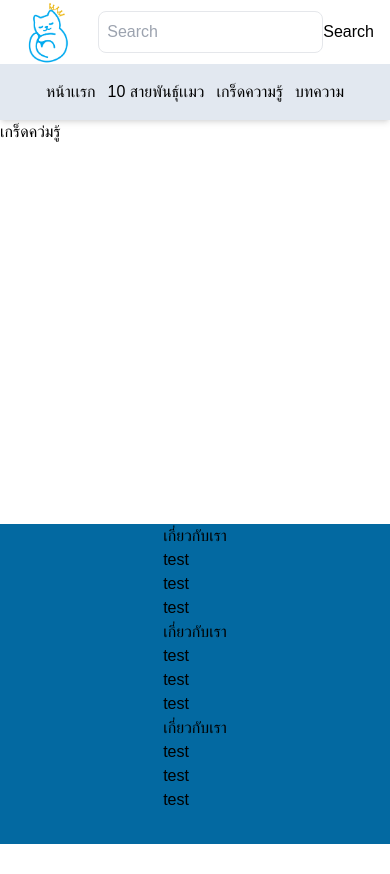
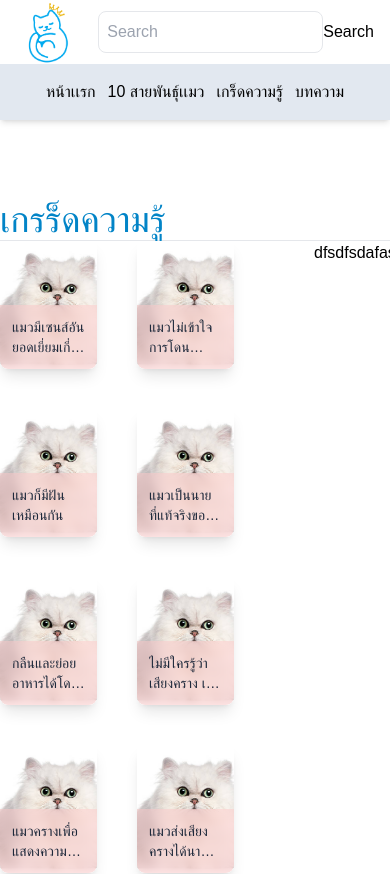
Before and after one commit to YoshidaMasune/kitten_queen-demo-01, a Next.js app: page /knowlage in a window 390 px wide. Shown: the top 874 px of the page. Before the commit the page ends 844 px from the top, so only its background shows below. Built offline with nearby package versions, Linux system fonts and the light colour scheme; a web font is replaced by a local one.

Commit message:
navbar scroll hiden and knowlage

```diff
--- a/components/HeadTitle.tsx
+++ b/components/HeadTitle.tsx
@@ -1,13 +1,13 @@
 import React from 'react';
 
 interface headTitle {
-  th: string;
-  eng: string;
+  th?: string;
+  eng?: string;
 }
 
 function HeadTitle({ th, eng }: headTitle) {
   return (
-    <article className="w-fit mx-auto text-center">
+    <article className="w-fit text-center">
       <h2 className="text-yellow-700 text-xl">{eng}</h2>
       <h1 className="text-sky-600 text-4xl mt-5">{th}</h1>
     </article>
--- a/components/Layout.tsx
+++ b/components/Layout.tsx
@@ -15,12 +15,14 @@ function Layout({ children }: Props) {
         <link rel="icon" href="/logo/logo_cat.png" />
         <title>KQ</title>
       </Head>
-      <div className="flex flex-col h-[100vh]">
-        <div className=" flex-basis-auto">
-          <Navbar />
-        </div>
-        <section className="grow shrink-0 flex-basis-auto">{children}</section>
-        <div className="flex-basis-auto">
+      <div className="flex flex-col ">
+        {/* <div className=" sticky top-0 z-30 w-full basis-auto"> */}
+        <Navbar />
+        {/* </div> */}
+        <section className="grow shrink-0 min-h-[70vh] basis-auto">
+          {children}
+        </section>
+        <div className="basis-auto ">
           <Footer />
         </div>
       </div>
--- a/components/Navbar.tsx
+++ b/components/Navbar.tsx
@@ -1,5 +1,5 @@
 import Link from 'next/link';
-import React from 'react';
+import React, { useEffect, useRef, useState } from 'react';
 import SearchBar from './Searchbar';
 
 interface navLink {
@@ -23,8 +23,34 @@ const NavLink = ({ to, content }: navLink) => {
 };
 
 function Navbar() {
+  const [prevScrollPos, setPrevScrollPos] = useState(0);
+  const [visible, setVisible] = useState(true);
+  const isClient = typeof window === 'object';
+  const windowRef = useRef(isClient ? window : null);
+
+  useEffect(() => {
+    if (!isClient) {
+      return;
+    }
+    const handleScroll = () => {
+      const currentScrollPos = windowRef.current.pageYOffset;
+      const visible = prevScrollPos > currentScrollPos;
+      setPrevScrollPos(currentScrollPos);
+      setVisible(visible);
+    };
+
+    windowRef.current.addEventListener('scroll', handleScroll);
+    return () => {
+      windowRef.current.removeEventListener('scroll', handleScroll);
+    };
+  }, [prevScrollPos, isClient]);
+
   return (
-    <nav className="bg-white sticky top-0 z-30 w-full shadow-md">
+    <nav
+      className={`bg-white sticky  ${
+        visible ? 'top-0' : '-top-[200px]'
+      } z-50 shadow-md transition-all duration-300`}
+    >
       <div className="">
         {/* top bar */}
         <section className="md:container px-4 mx-auto flex justify-between items-center">
--- /dev/null
+++ b/components/blog/BlogLayout.tsx
@@ -0,0 +1,16 @@
+import React from 'react';
+import HeadTitle from '../HeadTitle';
+
+type Props = {
+  children: any;
+};
+
+function BlogLayout({ children }: Props) {
+  return (
+    <div>
+      <div>{children}</div>
+    </div>
+  );
+}
+
+export default BlogLayout;
--- a/components/cat_info/Cat.tsx
+++ b/components/cat_info/Cat.tsx
@@ -7,7 +7,6 @@ type Props = {
   cat?: cat;
 };
 
-interface catContent {}
 
 // comment for this
 
--- a/components/knowlage/Knowlage.tsx
+++ b/components/knowlage/Knowlage.tsx
@@ -1,9 +1,20 @@
+import { knowlage } from '@/data/knowlage';
 import React from 'react';
+import BlogLayout from '../blog/BlogLayout';
+import HeadTitle from '../HeadTitle';
 
-type Props = {};
+type Props = {
+  data?: knowlage;
+};
 
-function Knowlage({}: Props) {
-  return <div>Knowlage</div>;
+function Knowlage({ data }: Props) {
+  return (
+    <div>
+      <h2>{data?.head}</h2>
+      <p>{data?.content}</p>
+      <img src={`${data?.img}`} alt="" />
+    </div>
+  );
 }
 
 export default Knowlage;
--- /dev/null
+++ b/components/knowlage/KnowlageItem.tsx
@@ -0,0 +1,34 @@
+import React from 'react';
+import { knowlage } from '@/data/knowlage';
+import Link from 'next/link';
+
+interface Props {
+  data?: knowlage;
+}
+
+function KnowlageItem({ data }: Props) {
+  return (
+    <div className="rounded-lg  overflow-hidden shadow-lg hover:shadow-sky-300">
+      <Link href={`/knowlage/${data?.id}`}>
+        <div className="relative overflow-hidden">
+          <div className="h-full ">
+            <img
+              src="/cats/persian/06.png"
+              alt=""
+              className="lg:h-64 h-32 object-cover object-center"
+            />
+          </div>
+          <div className="absolute bottom-0 h-2/4  bg-red-200 bg-opacity-50 w-full backdrop-blur-sm">
+            <article className="p-3">
+              <h3 className="text-slate-800 text-sm lg:text-lg text-semibold line-clamp-2">
+                {data?.head}
+              </h3>
+            </article>
+          </div>
+        </div>
+      </Link>
+    </div>
+  );
+}
+
+export default KnowlageItem;
--- a/components/slider/catSlideer/CatSlider.tsx
+++ b/components/slider/catSlideer/CatSlider.tsx
@@ -92,7 +92,7 @@ function CatSlider({}: Props) {
 
   return (
     <div className="my-20 lg:container mx-auto">
-      <div>
+      <div className="w-fit mx-auto">
         <HeadTitle th="10 อันดับสายพันธุ์เเมว" eng="10 bleeds cat" />
       </div>
       <div className="relative w-3/4 mx-auto">
--- a/data/knowlage.ts
+++ b/data/knowlage.ts
@@ -36,26 +36,30 @@ export const knowlage_list: Array<knowlage> = [
   },
   {
     id: 5,
-    head: '',
-    content: '',
+    head: 'กลืนและย่อยอาหารได้โดยไม่ต้องเคี้ยว',
+    content:
+      'อีกหนึ่งเรื่องที่น่าสนใจไม่แพ้กันก็คือ กระเพาะของแมวสามารถย่อยและดูดกลืนอาหารได้โดยไม่ต้องเคี้ยว ซึ่งถือเป็นข่าวดีมากทีเดียวสำหรับเจ้า ลิล บับ (Lil Bub) หนึ่งในแมวเซเลบชื่อดังจากโลกออนไลน์ เพราะมันเป็นแมวที่ไม่มีฟันตั้งแต่กำเนิด จะได้ไม่มีอะไรให้กังวล',
     img: '',
   },
   {
-    id: 2,
-    head: '',
-    content: '',
+    id: 6,
+    head: 'ไม่มีใครรู้ว่า เสียงคราง เกิดจากอะไร',
+    content:
+      'กระทั่งถึงตอนนี้ นักวิทยาศาสตร์เองก็ยังไม่รู้ว่า เสียงครางของแมวเกิดขึ้นได้อย่างไร และเกิดจากระบบส่วนใดกันแน่ ในขณะที่คนส่วนใหญ่เชื่อว่า เกิดจากบริเวณลำคอ แต่ก็มีบางกลุ่มที่คิดว่า น่าจะเกิดจากระบบไหลเวียนเลือดมากกว่า',
     img: '',
   },
   {
-    id: 2,
-    head: '',
-    content: '',
+    id: 7,
+    head: 'แมวครางเพื่อแสดงความพอใจ',
+    content:
+      'ถึงแม้แมวจะครางเมื่อรู้สึกพึงพอใจเป็นส่วนใหญ่ แต่ก็มีบางครั้งที่แมวครางเมื่อเกิดอาการเจ็บป่วยได้เช่นเดียวกัน และถ้าหากคุณคุ้นเคยกับแมวมากพอ ก็จะสามารถแยกความแตกต่างของเสียงครางของแมวได้ด้วยตัวเอง',
     img: '',
   },
   {
-    id: 2,
-    head: '',
-    content: '',
+    id: 8,
+    head: 'แมวส่งเสียงครางได้นานกว่าที่คิด',
+    content:
+      'หลายคนอาจจะคิดว่า แมวส่งเสียงครางเป็นบางเวลาและมักจะเกิดขึ้นในช่วงเวลาสั้น ๆ ขณะที่กำลังมีความสุขหรือพึงพอใจ แต่แท้จริงแล้วแมวสามารถครางได้นานกว่านั้น แต่บางตัวอาจครางนานเป็นสัปดาห์เลยก็มี',
     img: '',
   },
 ];
--- a/pages/knowlage/[kid].tsx
+++ b/pages/knowlage/[kid].tsx
@@ -1,10 +1,41 @@
-import React from 'react';
+import React, { useEffect, useState } from 'react';
 import { useRouter } from 'next/router';
+import { knowlage, knowlage_list } from '@/data/knowlage';
+import Head from 'next/head';
+import Layout from '@/components/Layout';
+import Loading from '@/components/Loading';
+import Knowlage from '@/components/knowlage/Knowlage';
 
 function Kid() {
+  const [loading, setLoading] = useState(true);
   const router = useRouter();
   const { kid } = router.query;
-  return <div></div>;
+  const [knowlage, setKnowlage] = useState<knowlage>();
+
+  useEffect(() => {
+    setLoading(true);
+    if (kid === undefined) {
+      return;
+    } else {
+      knowlage_list.map((knowlage, index) => {
+        if (knowlage.id === Number(kid)) {
+          setKnowlage(knowlage);
+        }
+      });
+    }
+    setLoading(false);
+  }, [kid]);
+
+  return (
+    <div>
+      <Layout>
+        <Head>
+          <title>KQ</title>
+        </Head>
+        <div>{loading ? <Loading /> : <Knowlage data={knowlage} />}</div>
+      </Layout>
+    </div>
+  );
 }
 
 export default Kid;
--- a/pages/knowlage/index.tsx
+++ b/pages/knowlage/index.tsx
@@ -1,12 +1,31 @@
 import Layout from '@/components/Layout';
 import React from 'react';
+import { knowlage_list, knowlage } from '@/data/knowlage';
+import Knowlage from '@/components/knowlage/Knowlage';
+import HeadTitle from '@/components/HeadTitle';
+import KnowlageItem from '@/components/knowlage/KnowlageItem';
 
 type Props = {};
 
 function index({}: Props) {
   return (
     <Layout>
-      <div>เกร็ดคว่มรู้</div>
+      <div className="container mx-auto my-20">
+        <div className="w-full border-b ">
+          <HeadTitle th="เกรร็ดความรู้" />
+        </div>
+        <div className=" flex gap-20">
+          <div className=" shrink-0 basis-auto grid  grid-cols-2 w-3/5  gap-10">
+            {knowlage_list.map((knowlage, index) => (
+              <KnowlageItem data={knowlage} />
+            ))}
+          </div>
+
+          <div className="basis-auto grow ">
+            <div className="sticky top-[10px]">dfsdfsdafasd</div>
+          </div>
+        </div>
+      </div>
     </Layout>
   );
 }
```
